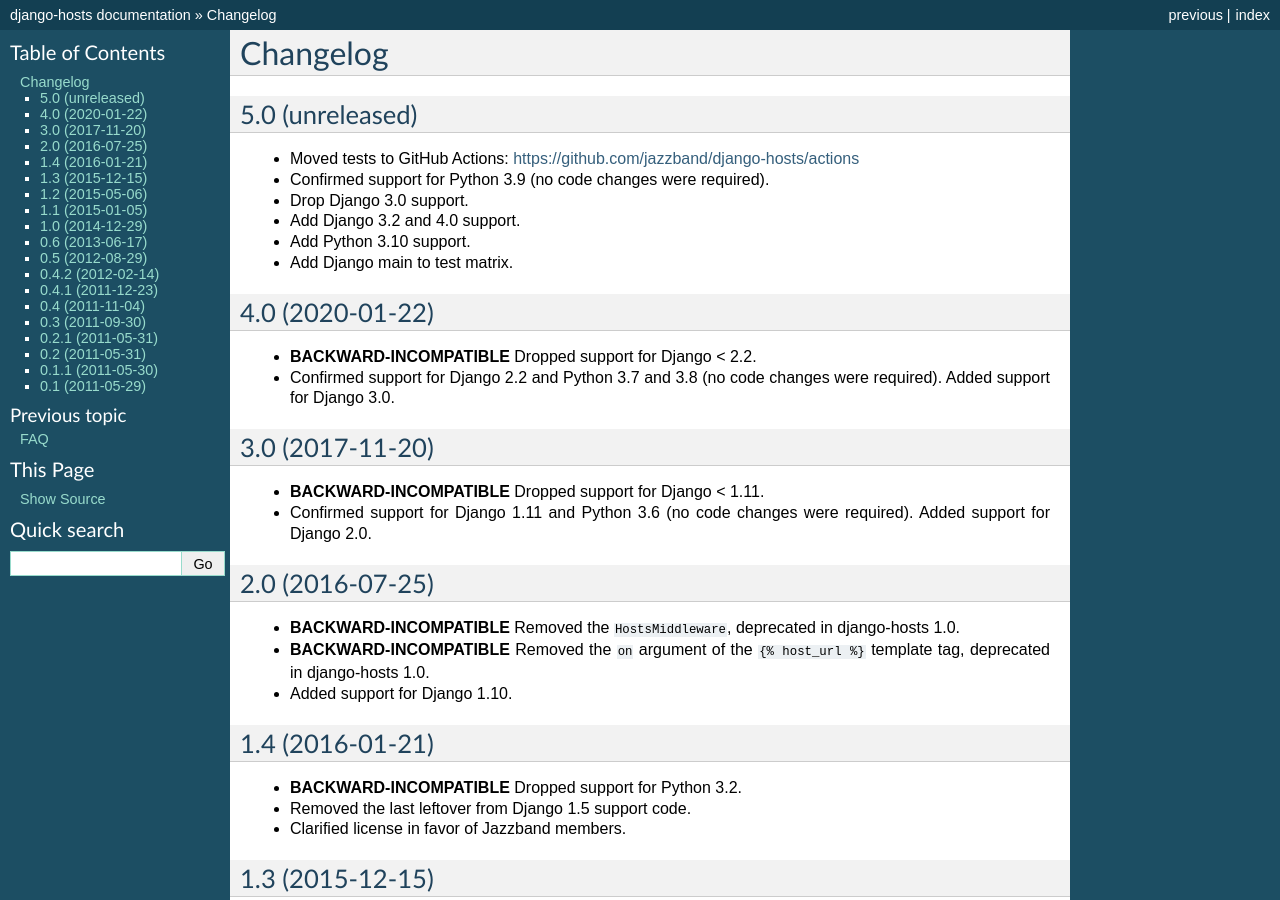
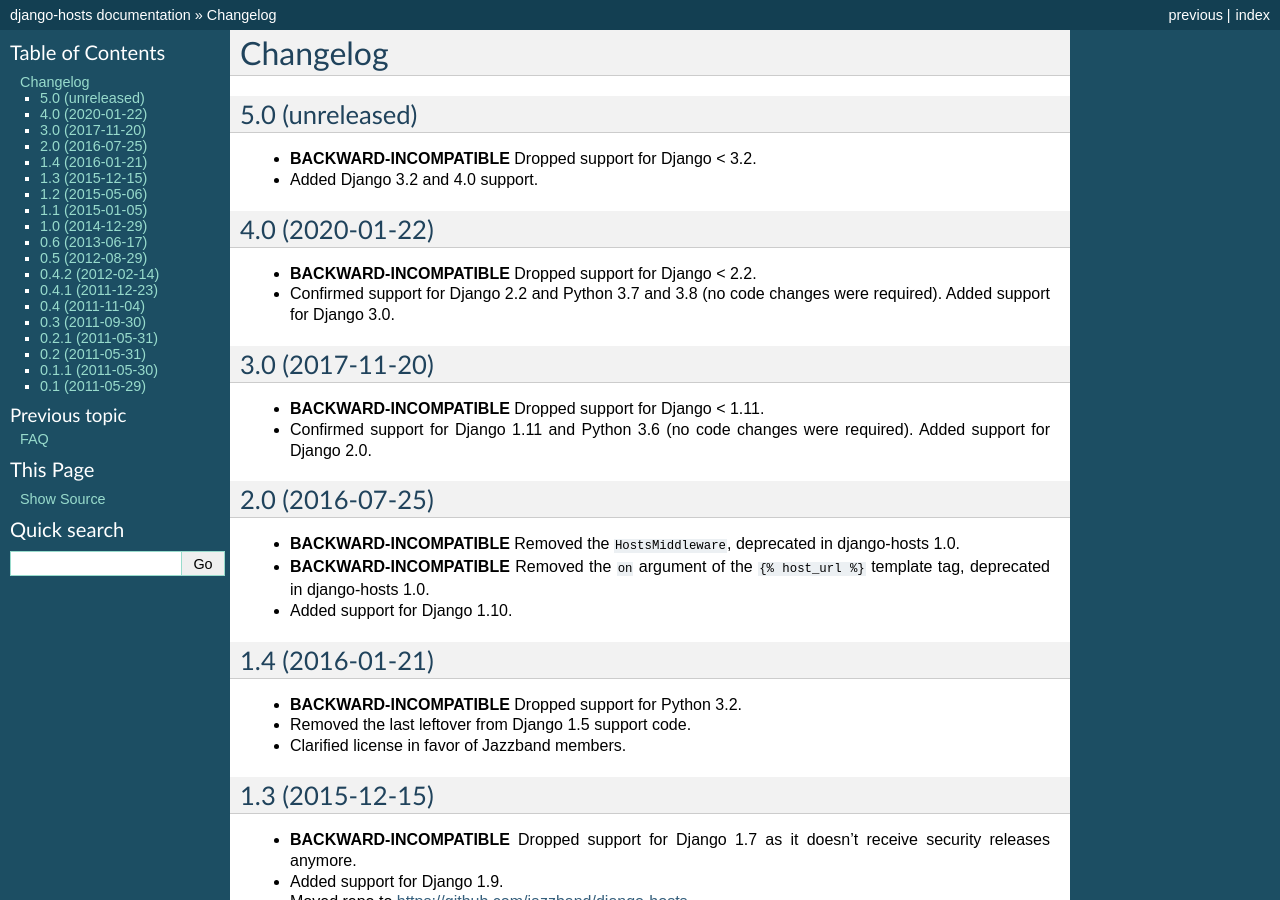
Before and after one commit to jazzband/django-hosts, a Sphinx documentation site: the page built from docs/changelog.rst, in a window 1280 px wide and 900 px high. Built offline with Sphinx 7.4.7, drawn with Linux system fonts in a browser that asks for light colours; the version number could not be read and is left out.

Commit message:
Dropped support for Django < 3.2.

```diff
--- a/docs/changelog.rst
+++ b/docs/changelog.rst
@@ -4,17 +4,9 @@
 5.0 (unreleased)
 ----------------
 
-- Moved tests to GitHub Actions: https://github.com/jazzband/django-hosts/actions
+- **BACKWARD-INCOMPATIBLE** Dropped support for Django < 3.2.
 
-- Confirmed support for Python 3.9 (no code changes were required).
-
-- Drop Django 3.0 support.
-
-- Add Django 3.2 and 4.0 support.
-
-- Add Python 3.10 support.
-
-- Add Django main to test matrix.
+- Added Django 3.2 and 4.0 support.
 
 4.0 (2020-01-22)
 ----------------
--- a/setup.py
+++ b/setup.py
@@ -14,7 +14,7 @@
                 'Maps hostnames to URLconfs.',
     long_description=read('README.rst'),
     use_scm_version=True,
-    python_requires='>=3.5',
+    python_requires='>=3.6',
     setup_requires=['setuptools_scm'],
     url='https://django-hosts.readthedocs.io/',
     author='Jannis Leidel',
@@ -25,8 +25,6 @@
         'Development Status :: 5 - Production/Stable',
         'Environment :: Web Environment',
         'Framework :: Django',
-        'Framework :: Django :: 2.2',
-        'Framework :: Django :: 3.1',
         'Framework :: Django :: 3.2',
         'Framework :: Django :: 4.0',
         'Intended Audience :: Developers',
@@ -35,7 +33,6 @@
         'Programming Language :: Python',
         'Programming Language :: Python :: 3',
         'Programming Language :: Python :: 3 :: Only',
-        'Programming Language :: Python :: 3.5',
         'Programming Language :: Python :: 3.6',
         'Programming Language :: Python :: 3.7',
         'Programming Language :: Python :: 3.8',
```
Also changed, not shown: 2 other files.
